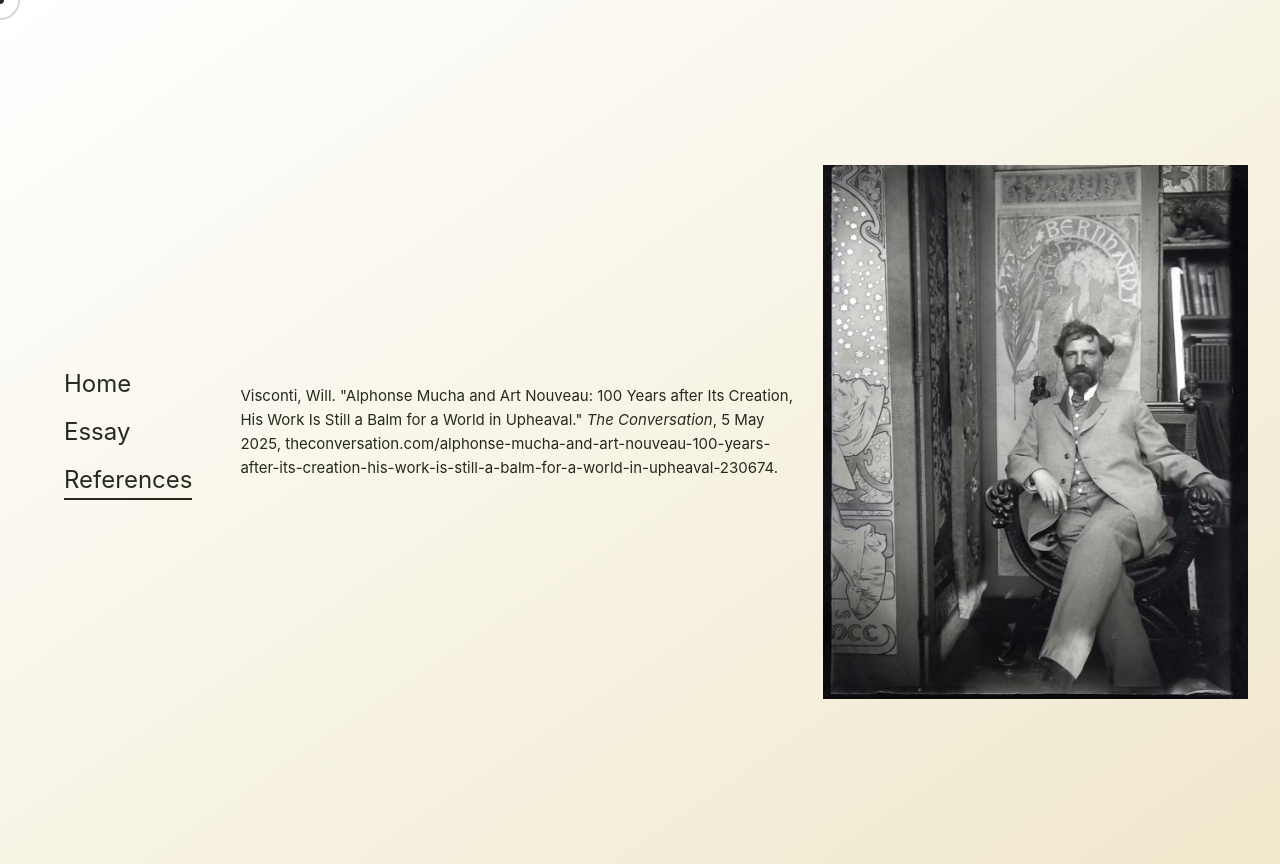
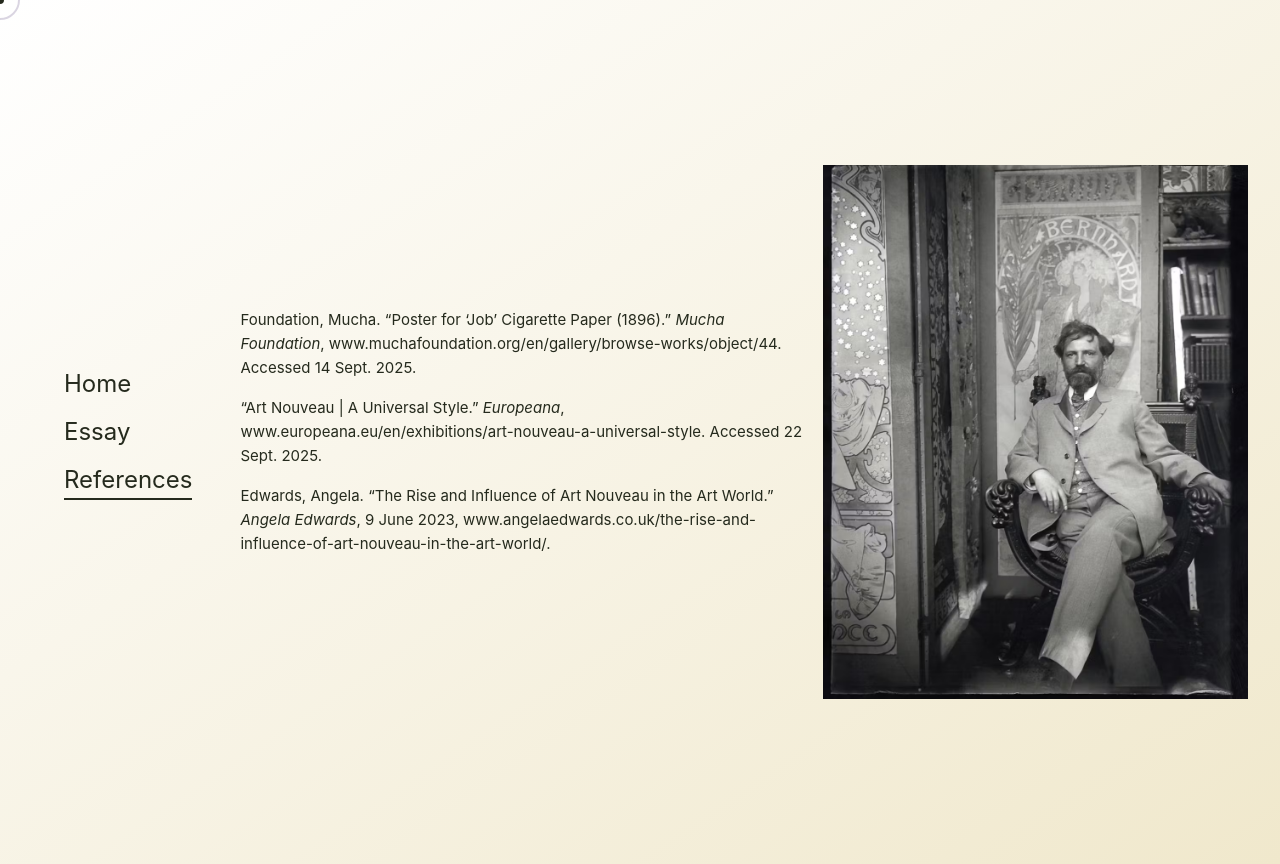
Before and after one commit to reeeeeee-dev/job, a Vue app: page /references in a window 1280 px wide. Built offline with nearby package versions, Linux system fonts and the light colour scheme.

Commit message:
📝 added references to date

```diff
--- a/src/views/ReferencesView.vue
+++ b/src/views/ReferencesView.vue
@@ -23,10 +23,20 @@ onMounted(async () => {
       class="list-inside flex flex-col gap-4 max-w-prose max-h-[calc(2/3*100vh)] overflow-y-auto scrollbar-thin scrollbar-thumb-gray-300 scrollbar-track-gray-100"
     >
       <li>
-        Visconti, Will. "Alphonse Mucha and Art Nouveau: 100 Years after Its
-        Creation, His Work Is Still a Balm for a World in Upheaval."
-        <em>The Conversation</em>, 5 May 2025,
-        theconversation.com/alphonse-mucha-and-art-nouveau-100-years-after-its-creation-his-work-is-still-a-balm-for-a-world-in-upheaval-230674.
+        Foundation, Mucha. “Poster for ‘Job’ Cigarette Paper (1896).”
+        <em>Mucha Foundation</em>,
+        www.muchafoundation.org/en/gallery/browse-works/object/44. Accessed 14
+        Sept. 2025.
+      </li>
+      <li>
+        “Art Nouveau | A Universal Style.” <em>Europeana</em>,
+        www.europeana.eu/en/exhibitions/art-nouveau-a-universal-style. Accessed
+        22 Sept. 2025.
+      </li>
+      <li>
+        Edwards, Angela. “The Rise and Influence of Art Nouveau in the Art
+        World.” <em>Angela Edwards</em>, 9 June 2023,
+        www.angelaedwards.co.uk/the-rise-and-influence-of-art-nouveau-in-the-art-world/.
       </li>
     </ul>
     <img
```
